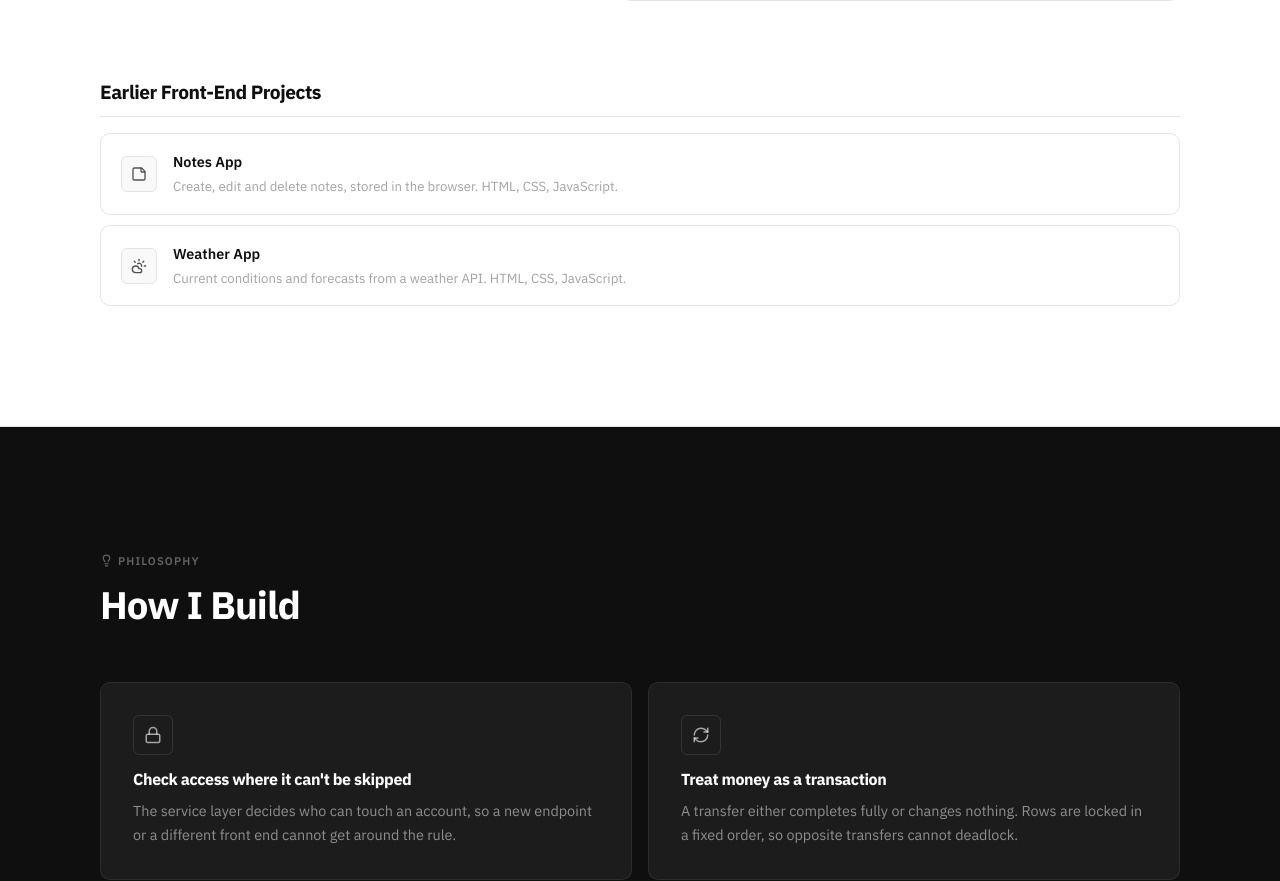
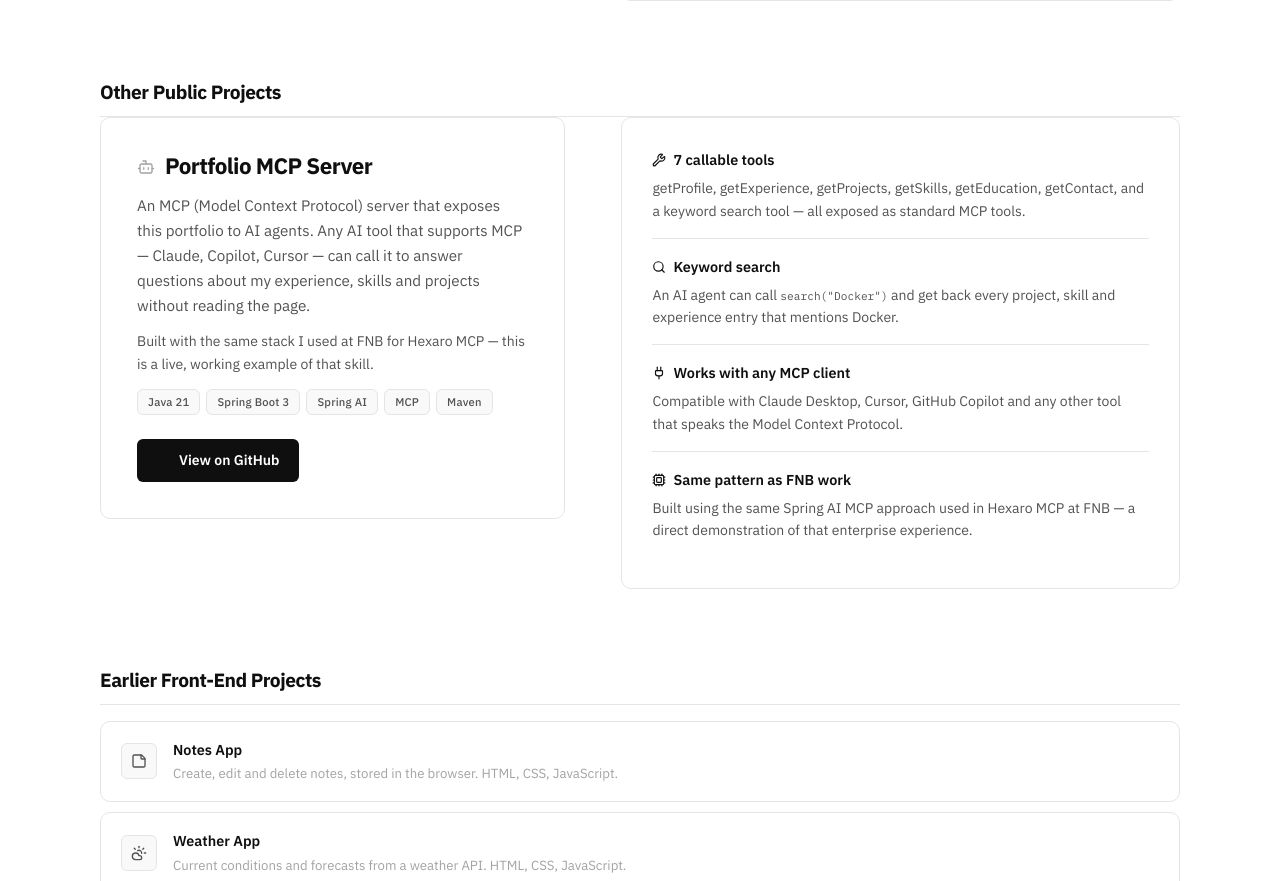
Before and after one commit to MrHope123/Portfolio, a plain HTML site: page index.html in a window 1280 px wide. Shown: the part 3713-4594 px from the top of the page. Drawn offline with nearby package versions, Linux system fonts and the light colour scheme.

Commit message:
feat: add portfolio MCP server to selected work section

```diff
--- a/index.html
+++ b/index.html
@@ -335,6 +335,64 @@
           </dl>
         </div>
 
+        <h3 class="subhead">Other Public Projects</h3>
+
+        <!-- Portfolio MCP -->
+        <div class="feature reveal">
+          <div class="card feature-card feature-intro">
+            <h3>
+              <i data-lucide="bot" class="project-icon"></i>
+              Portfolio MCP Server
+            </h3>
+            <p>An MCP (Model Context Protocol) server that exposes this portfolio to AI agents. Any AI tool that supports MCP — Claude, Copilot, Cursor — can call it to answer questions about my experience, skills and projects without reading the page.</p>
+            <p style="margin-top:12px; font-size:0.875rem; color:var(--ink-soft);">Built with the same stack I used at FNB for Hexaro MCP — this is a live, working example of that skill.</p>
+            <div class="chip-row">
+              <span class="chip">Java 21</span>
+              <span class="chip">Spring Boot 3</span>
+              <span class="chip">Spring AI</span>
+              <span class="chip">MCP</span>
+              <span class="chip">Maven</span>
+            </div>
+            <div class="links">
+              <a class="button" href="https://github.com/MrHope123/portfolio-mcp" target="_blank" rel="noopener">
+                <i data-lucide="github" class="btn-icon"></i>
+                View on GitHub
+              </a>
+            </div>
+          </div>
+
+          <dl class="facts card facts-card">
+            <div>
+              <dt>
+                <i data-lucide="wrench" class="inline-icon"></i>
+                7 callable tools
+              </dt>
+              <dd>getProfile, getExperience, getProjects, getSkills, getEducation, getContact, and a keyword search tool — all exposed as standard MCP tools.</dd>
+            </div>
+            <div>
+              <dt>
+                <i data-lucide="search" class="inline-icon"></i>
+                Keyword search
+              </dt>
+              <dd>An AI agent can call <code style="font-family:var(--font-mono);font-size:0.8em;">search("Docker")</code> and get back every project, skill and experience entry that mentions Docker.</dd>
+            </div>
+            <div>
+              <dt>
+                <i data-lucide="plug" class="inline-icon"></i>
+                Works with any MCP client
+              </dt>
+              <dd>Compatible with Claude Desktop, Cursor, GitHub Copilot and any other tool that speaks the Model Context Protocol.</dd>
+            </div>
+            <div>
+              <dt>
+                <i data-lucide="cpu" class="inline-icon"></i>
+                Same pattern as FNB work
+              </dt>
+              <dd>Built using the same Spring AI MCP approach used in Hexaro MCP at FNB — a direct demonstration of that enterprise experience.</dd>
+            </div>
+          </dl>
+        </div>
+
         <h3 class="subhead">Earlier Front-End Projects</h3>
         <ul class="project-list reveal-stagger">
           <li class="card project-card reveal-child">
```
